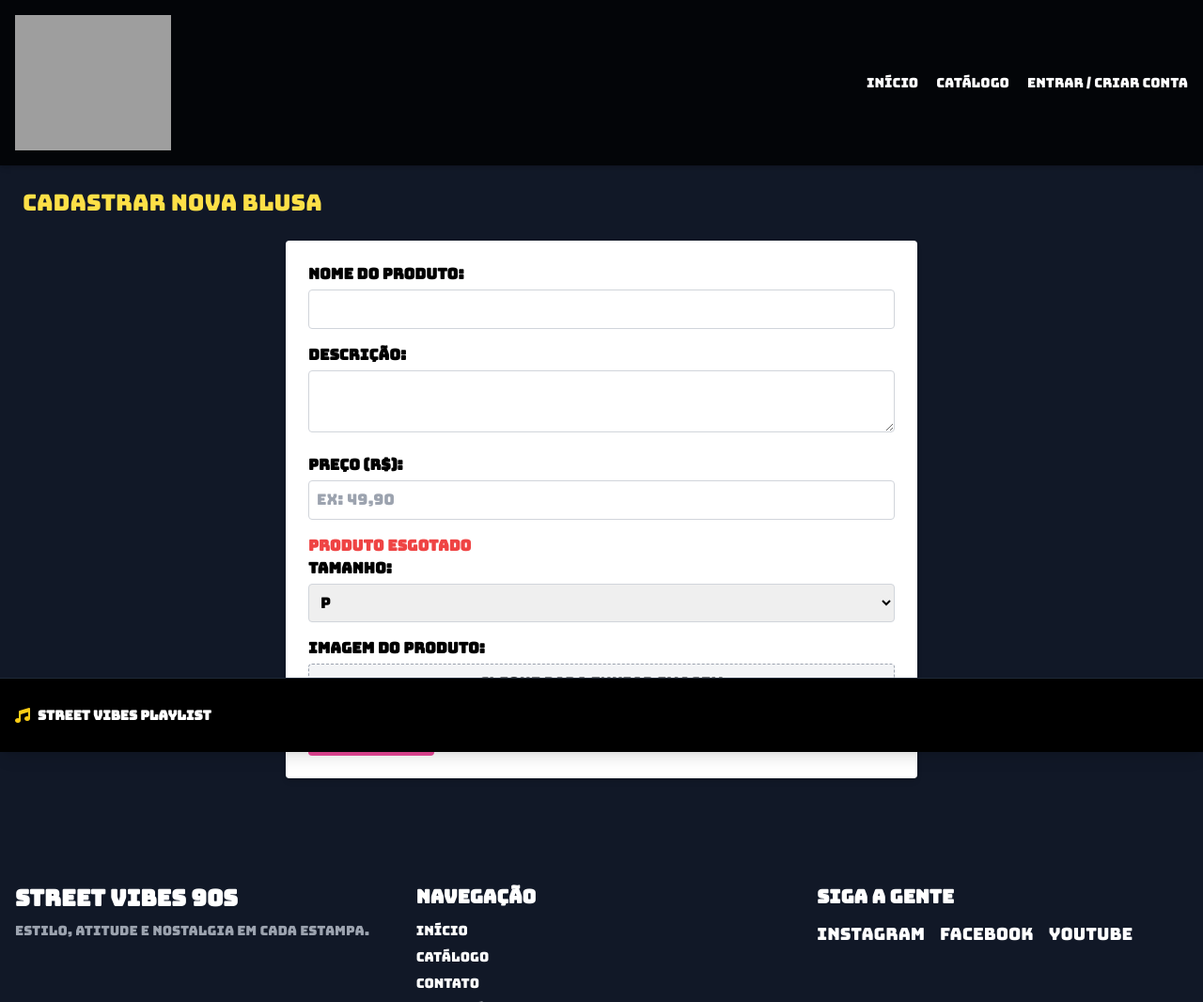
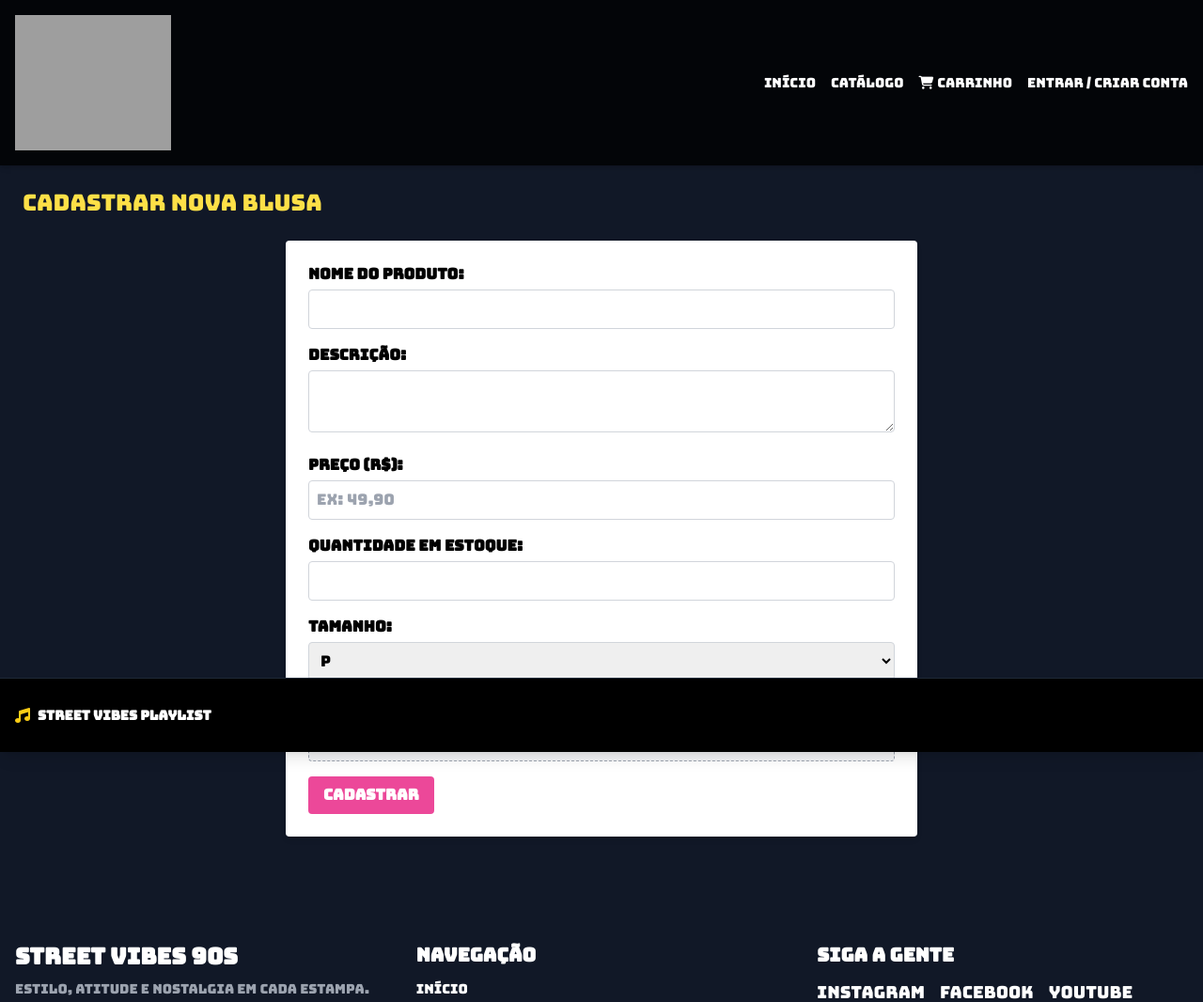
Before and after one commit to allankobejordan/python_app, a Django app: page /produtos/cadastrar/ in a window 1280 px wide. Shown: the top 1066 px of the page at 94% size. Run offline with Django 5.2, Linux system fonts and the light colour scheme; data comes from the database, SQL or seed files in the repository; both versions use the stored data as it was after the commit; some libraries are stand-ins or nearby versions; grey boxes are pictures that could not be loaded.

Commit message:
carrinho funcionalidade

```diff
--- a/produtos/urls.py
+++ b/produtos/urls.py
@@ -9,4 +9,9 @@ urlpatterns = [
     path('produtos/listar/', views.listar_produtos, name='listar_produtos'),
     path('admin/produtos/excluir/<int:produto_id>/', views.excluir_produto, name="excluir_produto"),
     path('admin/produtos/editar/<int:produto_id>/', views.editar_produto, name="editar_produto"),
+    path('carrinho/adicionar/<int:produto_id>/', views.adicionar_ao_carrinho, name='adicionar_ao_carrinho'),
+    path('carrinho/', views.ver_carrinho, name='ver_carrinho'),
+    path('carrinho/remover/<int:produto_id>/', views.remover_do_carrinho, name='remover_do_carrinho'),
+
+
 ]
--- a/produtos/views.py
+++ b/produtos/views.py
@@ -4,7 +4,7 @@ from .forms import ProdutoForm
 from .models import Produto
 from django.core.paginator import Paginator
 
-# ✅ Agora chamado catalogo (era: inicio)
+# ✅ Exibe o catálogo com filtros
 def catalogo(request):
     produtos = Produto.objects.all()
 
@@ -45,13 +45,11 @@ def catalogo(request):
     page_number = request.GET.get('page')
     page_obj = paginator.get_page(page_number)
 
-    context = {
-        'page_obj': page_obj,
-    }
     return render(request, 'produtos/catalogo.html', {
         'page_obj': page_obj
     })
 
+# ✅ Cadastro de produto
 def cadastrar_produto(request):
     if request.method == 'POST':
         nome = request.POST.get('nome')
@@ -59,6 +57,7 @@ def cadastrar_produto(request):
         preco = request.POST.get('preco', '0').replace(',', '.')
         tamanho = request.POST.get('tamanho')
         imagem = request.FILES.get('imagem')
+        quantidade = int(request.POST.get('quantidade'))
 
         if nome and preco:
             try:
@@ -67,6 +66,7 @@ def cadastrar_produto(request):
                     descricao=descricao,
                     preco=preco,
                     tamanho=tamanho,
+                    quantidade=quantidade,
                     imagem=imagem
                 )
                 messages.success(request, "✅ Produto cadastrado com sucesso! 👕✨")
@@ -77,11 +77,12 @@ def cadastrar_produto(request):
 
     return render(request, 'produtos/produtos.html')
 
-# ✅ Listagem administrativa com ações
+# ✅ Listagem de produtos para admin
 def listar_produtos(request):
     produtos = Produto.objects.all().order_by('-id')
     return render(request, 'produtos/listar_produtos.html', {'produtos': produtos})
 
+# ✅ Editar produto
 def editar_produto(request, produto_id):
     produto = get_object_or_404(Produto, pk=produto_id)
     if request.method == 'POST':
@@ -94,8 +95,73 @@ def editar_produto(request, produto_id):
         form = ProdutoForm(instance=produto)
     return render(request, 'produtos/editar_produto.html', {'form': form})
 
+# ✅ Excluir produto
 def excluir_produto(request, produto_id):
     produto = get_object_or_404(Produto, pk=produto_id)
     produto.delete()
     messages.success(request, 'Produto excluído com sucesso!')
     return redirect('produtos:listar_produtos')
+
+# ✅ Adicionar ao carrinho com checagem de estoque
+def adicionar_ao_carrinho(request, produto_id):
+    produto = get_object_or_404(Produto, pk=produto_id)
+    quantidade_requisitada = int(request.POST.get('quantidade', 1))
+
+    if produto.quantidade == 0:
+        messages.error(request, "Produto indisponível no momento.")
+        return redirect('produtos:catalogo')
+
+    if quantidade_requisitada > produto.quantidade:
+        messages.error(request, "Quantidade solicitada maior que o estoque disponível.")
+        return redirect('produtos:catalogo')
+
+    carrinho = request.session.get("carrinho", {})
+
+    if str(produto_id) in carrinho:
+        nova_quantidade = carrinho[str(produto_id)]['quantidade'] + quantidade_requisitada
+        if nova_quantidade > produto.quantidade:
+            messages.warning(request, "Você não pode adicionar mais do que temos em estoque.")
+            return redirect('produtos:catalogo')
+        carrinho[str(produto_id)]['quantidade'] = nova_quantidade
+    else:
+        carrinho[str(produto_id)] = {
+            'nome': produto.nome,
+            'preco': float(produto.preco),
+            'quantidade': quantidade_requisitada,
+            'tamanho': produto.tamanho,
+            'imagem_url': produto.imagem.url if produto.imagem else ''
+        }
+
+    request.session['carrinho'] = carrinho
+    messages.success(request, f"{produto.nome} adicionado ao carrinho!")
+    return redirect('produtos:catalogo')
+
+# ✅ Visualizar carrinho
+def ver_carrinho(request):
+    carrinho = request.session.get('carrinho', {})
+    total = 0
+    itens_processados = {}
+
+    for id, item in carrinho.items():
+        preco_unit = float(item['preco'])
+        subtotal = preco_unit * item['quantidade']
+        total += subtotal
+        itens_processados[id] = {
+            **item,
+            'subtotal': round(subtotal, 2)
+        }
+
+    return render(request, 'produtos/carrinho.html', {
+        'carrinho': itens_processados,
+        'total': round(total, 2)
+    })
+
+# ✅ Remover item do carrinho
+def remover_do_carrinho(request, produto_id):
+    carrinho = request.session.get('carrinho', {})
+
+    if str(produto_id) in carrinho:
+        del carrinho[str(produto_id)]
+        request.session['carrinho'] = carrinho
+        messages.success(request, "Item removido do carrinho.")
+    return redirect('produtos:ver_carrinho')
--- a/templates/base_interno.html
+++ b/templates/base_interno.html
@@ -87,11 +87,23 @@
     {% endif %}
 
     <!-- Navegação -->
-    <nav class="space-x-4 text-sm text-center md:text-left">
+  <!-- Navegação -->
+<nav class="space-x-4 text-sm text-center md:text-left flex items-center flex-wrap justify-center md:justify-end">
+
+  <!-- Link: Início -->
   <a href="{% url 'home' %}" class="hover:text-yellow-300">Início</a>
 
+  <!-- Link: Catálogo -->
+  <a href="{% url 'produtos:catalogo' %}" class="hover:text-yellow-300">Catálogo</a>
+
+  <!-- Link: Carrinho -->
+  <a href="{% url 'produtos:ver_carrinho' %}" class="flex items-center space-x-1 hover:text-yellow-300">
+    <i class="fas fa-shopping-cart"></i>
+    <span>Carrinho</span>
+  </a>
+
   {% if request.user.is_authenticated and request.user.perfilusuario.perfil == 'master' %}
-      <!-- Menu administrativo -->
+  <!-- Dropdown: Administração -->
   <details class="relative inline-block text-left">
     <summary class="cursor-pointer list-none hover:text-yellow-300 text-sm">
       Administração 🔽
@@ -104,14 +116,13 @@
   </details>
   {% endif %}
 
-      <a href="{% url 'produtos:catalogo' %}" class="hover:text-yellow-300">Catálogo</a>
-
   {% if request.user.is_authenticated %}
     <a href="{% url 'logout' %}" class="hover:text-red-400">Sair</a>
   {% else %}
     <a href="{% url 'login' %}" class="hover:text-green-400">Entrar / Criar Conta</a>
   {% endif %}
 </nav>
+
   </div>
 </header>
 
--- a/templates/produtos/produtos.html
+++ b/templates/produtos/produtos.html
@@ -35,16 +35,11 @@
     <label for="preco" class="block font-bold mb-1">Preço (R$):</label>
     <input type="text" name="preco" id="preco" pattern="^\d+(,\d{1,2})?$" placeholder="Ex: 49,90" class="w-full p-2 border border-gray-300 rounded" required>
   </div>
-  {% if produto.quantidade > 0 %}
-      <div class="flex flex-col items-center gap-2 mt-2">
-        <button class="bg-gray-700 px-3 py-1 text-lg rounded" onclick="decrementar(this)">-</button>
-        <input type="number" value="1" min="1" max="{{ produto.quantidade }}" class="w-14 text-center rounded bg-gray-800 text-white border border-gray-600 quantidade-input">
-        <button class="bg-gray-700 px-3 py-1 text-lg rounded" onclick="incrementar(this)">+</button>
-      </div>
-      <small class="text-gray-400 mt-1">Disponível: {{ produto.quantidade }}</small>
-      {% else %}
-       <p class="text-red-500 font-semibold mt-2">Produto esgotado</p>
-  {% endif %}
+<div class="mb-4">
+  <label for="quantidade" class="block font-bold mb-1">Quantidade em Estoque:</label>
+  <input type="number" name="quantidade" id="quantidade" class="w-full p-2 border border-gray-300 rounded" required min="0">
+</div>
+
 
   <div class="mb-4">
     <label for="tamanho" class="block font-bold mb-1">Tamanho:</label>
```
Also changed, not shown: templates/produtos/carrinho.html (added, +47 -0 lines), templates/produtos/catalogo.html (+25 -27 lines), db.sqlite3. Lines whose indentation alone changed are shown as unchanged.
